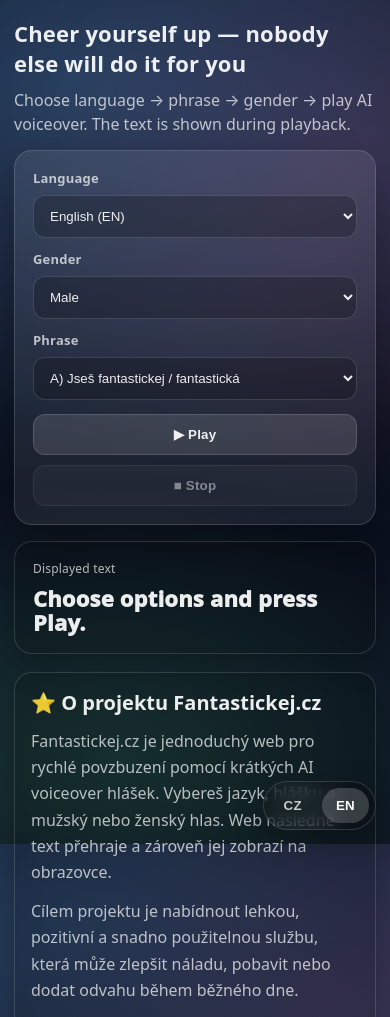
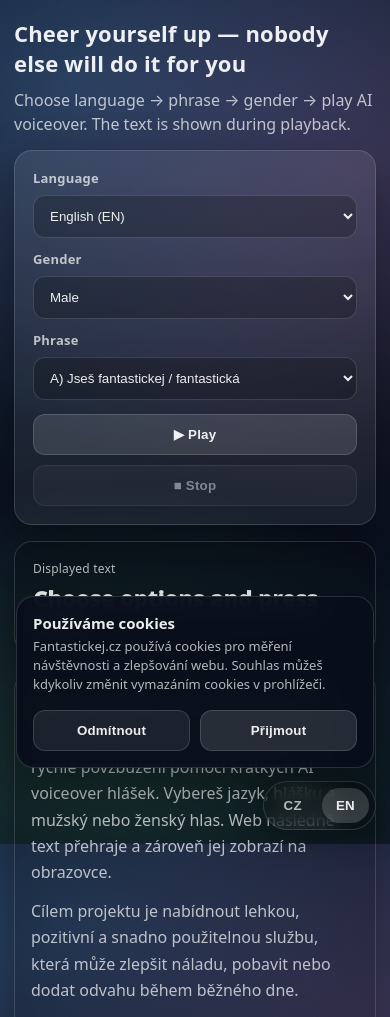
Before and after one commit to 222Hitch/fantastickej-web, a website: page public/index.html in a window 390 px wide. Shown: the top 1017 px of the page. Drawn offline with Linux system fonts and the light colour scheme.

Commit message:
Add Google Consent Mode v2 cookie banner

```diff
--- /dev/null
+++ b/public/cookie.js
@@ -0,0 +1,55 @@
+(function () {
+  const STORAGE_KEY = "fantastickej_cookie_consent";
+
+  const banner = document.getElementById("cookieBanner");
+  const acceptBtn = document.getElementById("cookieAccept");
+  const rejectBtn = document.getElementById("cookieReject");
+
+  function updateGoogleConsent(choice) {
+    if (typeof window.gtag !== "function") return;
+
+    const granted = choice === "accepted";
+
+    window.gtag("consent", "update", {
+      analytics_storage: granted ? "granted" : "denied",
+      ad_storage: granted ? "granted" : "denied",
+      ad_user_data: granted ? "granted" : "denied",
+      ad_personalization: granted ? "granted" : "denied",
+    });
+  }
+
+  function hideBanner() {
+    if (banner) banner.hidden = true;
+  }
+
+  function showBanner() {
+    if (banner) banner.hidden = false;
+  }
+
+  function saveChoice(choice) {
+    localStorage.setItem(STORAGE_KEY, choice);
+    updateGoogleConsent(choice);
+    hideBanner();
+  }
+
+  const savedChoice = localStorage.getItem(STORAGE_KEY);
+
+  if (savedChoice === "accepted" || savedChoice === "rejected") {
+    updateGoogleConsent(savedChoice);
+    hideBanner();
+  } else {
+    showBanner();
+  }
+
+  if (acceptBtn) {
+    acceptBtn.addEventListener("click", function () {
+      saveChoice("accepted");
+    });
+  }
+
+  if (rejectBtn) {
+    rejectBtn.addEventListener("click", function () {
+      saveChoice("rejected");
+    });
+  }
+})();
--- a/public/index.html
+++ b/public/index.html
@@ -1,15 +1,24 @@
 <!doctype html>
 <html lang="cs">
   <head>
-<!-- Google tag (gtag.js) -->
+<!-- Google Consent Mode v2 + Google Analytics -->
+<script>
+  window.dataLayer = window.dataLayer || [];
+  function gtag(){dataLayer.push(arguments);}
+
+  gtag('consent', 'default', {
+    'analytics_storage': 'denied',
+    'ad_storage': 'denied',
+    'ad_user_data': 'denied',
+    'ad_personalization': 'denied'
+  });
+</script>
+
 <script async src="https://www.googletagmanager.com/gtag/js?id=G-2P0W6G7FX6"></script>
 
 <script>
-window.dataLayer = window.dataLayer || [];
-function gtag(){dataLayer.push(arguments);}
-gtag('js', new Date());
-
-gtag('config', 'G-2P0W6G7FX6');
+  gtag('js', new Date());
+  gtag('config', 'G-2P0W6G7FX6');
 </script>
     <meta charset="UTF-8" />
     <meta name="viewport" content="width=device-width, initial-scale=1.0" />
@@ -207,6 +216,27 @@
       </footer>
     </main>
 
-    <script src="/app.js"></script>
+    <div id="cookieBanner" class="cookie-banner" hidden>
+  <div class="cookie-text">
+    <strong>Používáme cookies</strong>
+    <p>
+      Fantastickej.cz používá cookies pro měření návštěvnosti a zlepšování webu.
+      Souhlas můžeš kdykoliv změnit vymazáním cookies v prohlížeči.
+    </p>
+  </div>
+
+  <div class="cookie-actions">
+    <button id="cookieReject" type="button" class="btn btn-secondary">
+      Odmítnout
+    </button>
+
+    <button id="cookieAccept" type="button" class="btn">
+      Přijmout
+    </button>
+  </div>
+</div>
+
+<script src="/app.js"></script>
+<script src="/cookie.js"></script>
   </body>
 </html>
--- a/public/styles.css
+++ b/public/styles.css
@@ -432,4 +432,71 @@
   .content-section {
     padding: 16px;
   }
+}/* Cookie banner + Consent Mode */
+
+.cookie-banner {
+  position: fixed;
+  left: 16px;
+  right: 16px;
+  bottom: 16px;
+  z-index: 100;
+
+  max-width: 980px;
+  margin: 0 auto;
+
+  display: flex;
+  align-items: center;
+  justify-content: space-between;
+  gap: 16px;
+
+  padding: 16px;
+  border-radius: 18px;
+  border: 1px solid var(--stroke);
+  background: rgba(8, 14, 26, 0.94);
+  box-shadow: var(--shadow);
+  backdrop-filter: blur(14px);
 }
+
+.cookie-banner[hidden] {
+  display: none;
+}
+
+.cookie-text {
+  color: var(--text);
+}
+
+.cookie-text strong {
+  display: block;
+  margin-bottom: 4px;
+  font-size: 15px;
+}
+
+.cookie-text p {
+  margin: 0;
+  color: var(--muted);
+  line-height: 1.45;
+  font-size: 13px;
+}
+
+.cookie-actions {
+  display: flex;
+  gap: 10px;
+  flex-shrink: 0;
+}
+
+@media (max-width: 720px) {
+  .cookie-banner {
+    flex-direction: column;
+    align-items: stretch;
+    bottom: 76px;
+  }
+
+  .cookie-actions {
+    display: grid;
+    grid-template-columns: 1fr 1fr;
+  }
+
+  .cookie-actions .btn {
+    width: 100%;
+  }
+}
```
